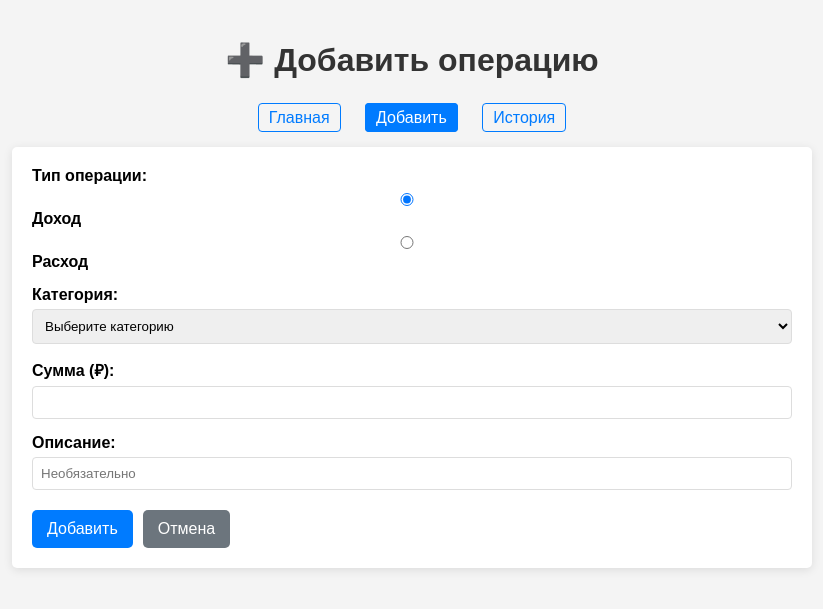
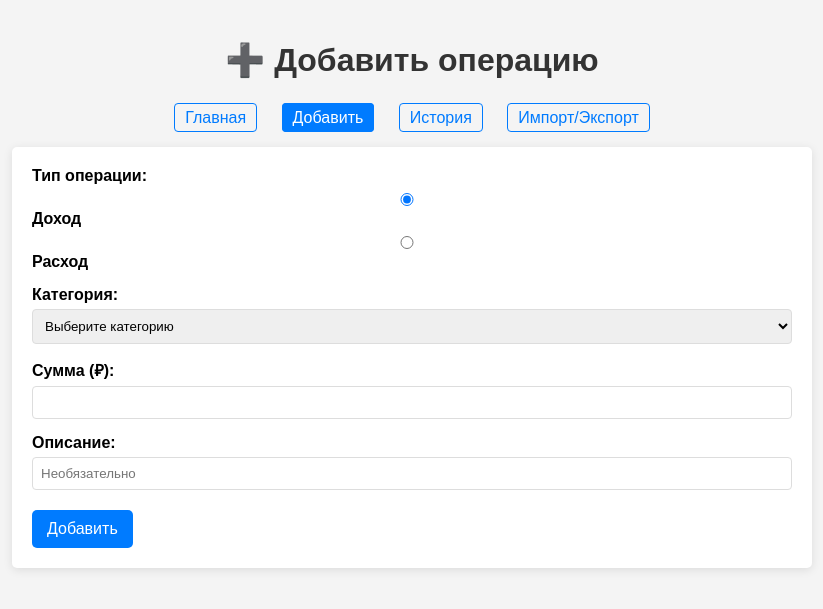
Before and after one commit to ounceseighteen/Finance-analiticcc, a Flask app: page /add in a window 1280 px wide. Shown: the top 609 px of the page, without its empty margins (228-1051 px from the left). Run offline with Flask 3, Linux system fonts and the light colour scheme.

Commit message:
Update add.html

```diff
--- a/templates/add.html
+++ b/templates/add.html
@@ -14,6 +14,7 @@
             <a href="{{ url_for('index') }}">Главная</a>
             <a href="{{ url_for('add_transaction') }}" class="active">Добавить</a>
             <a href="{{ url_for('history') }}">История</a>
+            <a href="{{ url_for('import_export') }}">Импорт/Экспорт</a>
         </div>
 
         <form method="POST" class="card">
@@ -59,7 +60,6 @@
             <!-- Кнопки -->
             <div class="button-group">
                 <button type="submit" class="btn-primary">Добавить</button>
-                <a href="{{ url_for('index') }}" class="btn-secondary">Отмена</a>
             </div>
         </form>
     </div>
```
